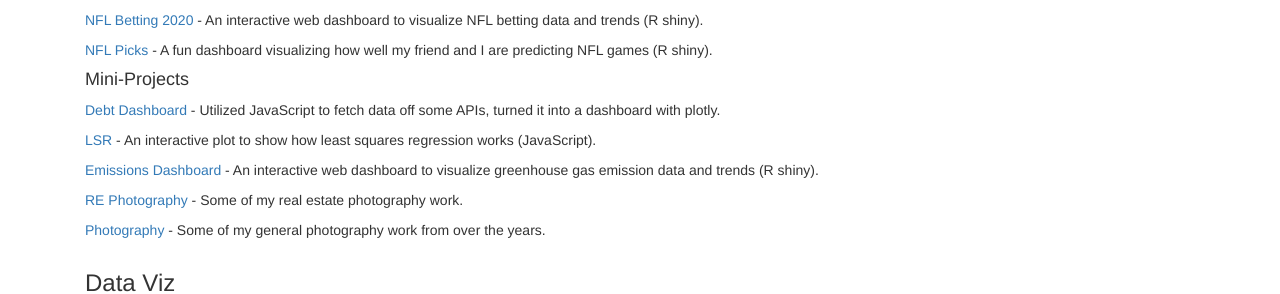
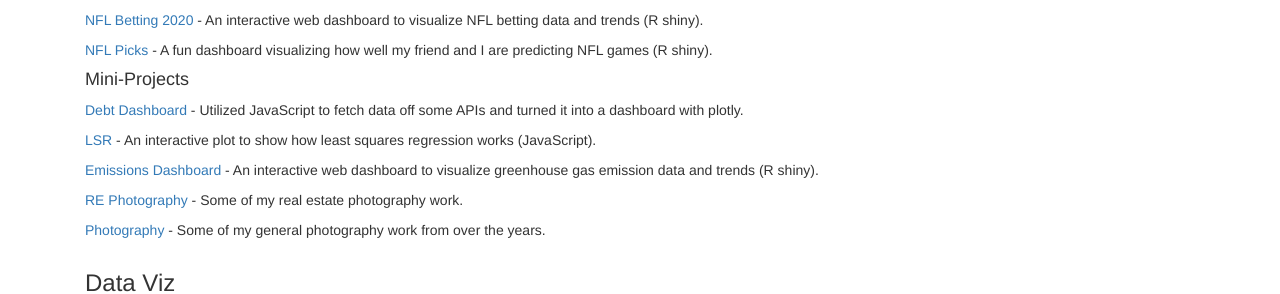
Before and after one commit to kobesar/kobesar.github.io, a Jekyll site: the page built from work.html, in a window 1280 px wide and 900 px high. Shown: the part 146-440 px from the top of the window. Built offline with Jekyll 4.4.1, drawn with Linux system fonts in a browser that asks for light colours; nearby versions of some CDN libraries; library files that are not in the unit come from our copies; comment, search, counter and statistics services are not loaded.

Commit message:
new dash

```diff
--- a/work.html
+++ b/work.html
@@ -21,10 +21,10 @@
   <h4>Mini-Projects</h4>
 
   <p>
-    <a href="https://kobesar.github.io/dashboards/dash1/index.html">Debt Dashboard</a> - Utilized JavaScript to fetch data off some APIs, turned it into a dashboard with plotly.
+    <a href="https://kobesar.github.io/dashboards/dash1/index.html">Debt Dashboard</a> - Utilized JavaScript to fetch data off some APIs and turned it into a dashboard with plotly.
   </p>
   <p>
-    <a href="https://kobesar.github.io/lsr.html/">LSR</a> - An interactive plot to show how least squares regression
+    <a href="https://kobesar.github.io/dashboards/dash2/lsr.html/">LSR</a> - An interactive plot to show how least squares regression
     works (JavaScript).
   </p>
   <p>
```
Also changed, not shown: dashboards/dash2/lsr.css (renamed from lsr.css), dashboards/dash2/lsr.html (renamed from lsr.html), dashboards/dash2/lsr.js (renamed from testjs/lsr.js), 2 other files.
